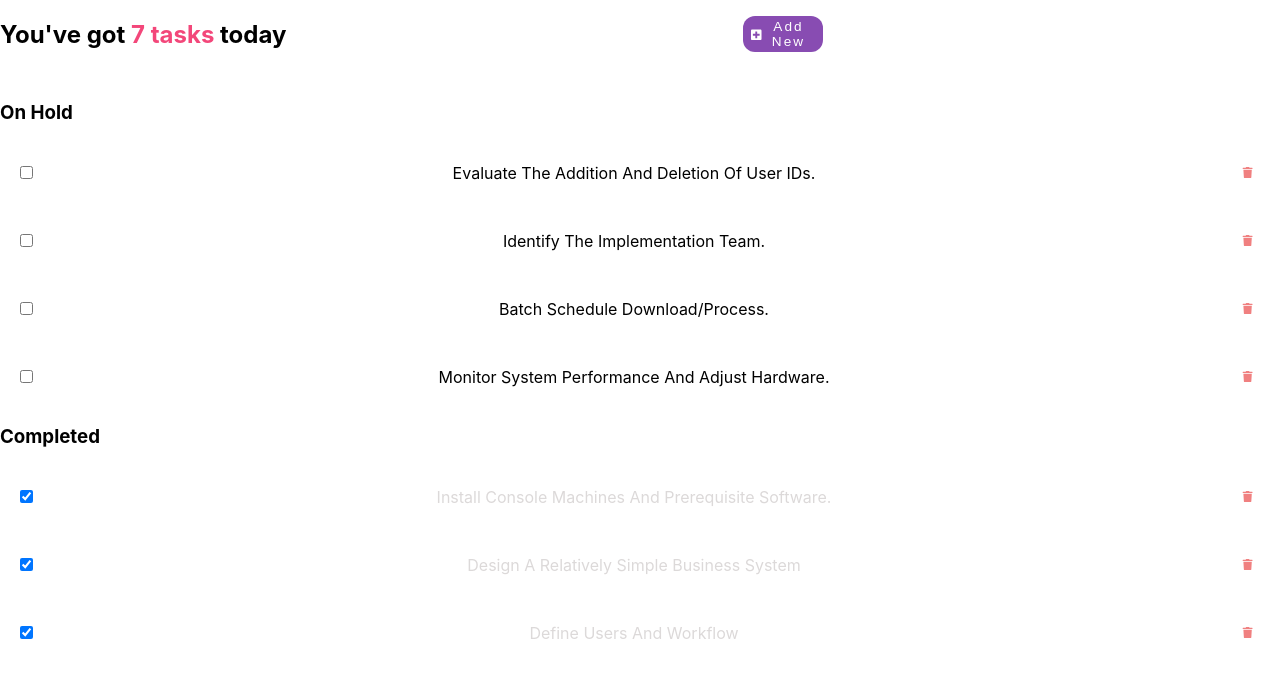
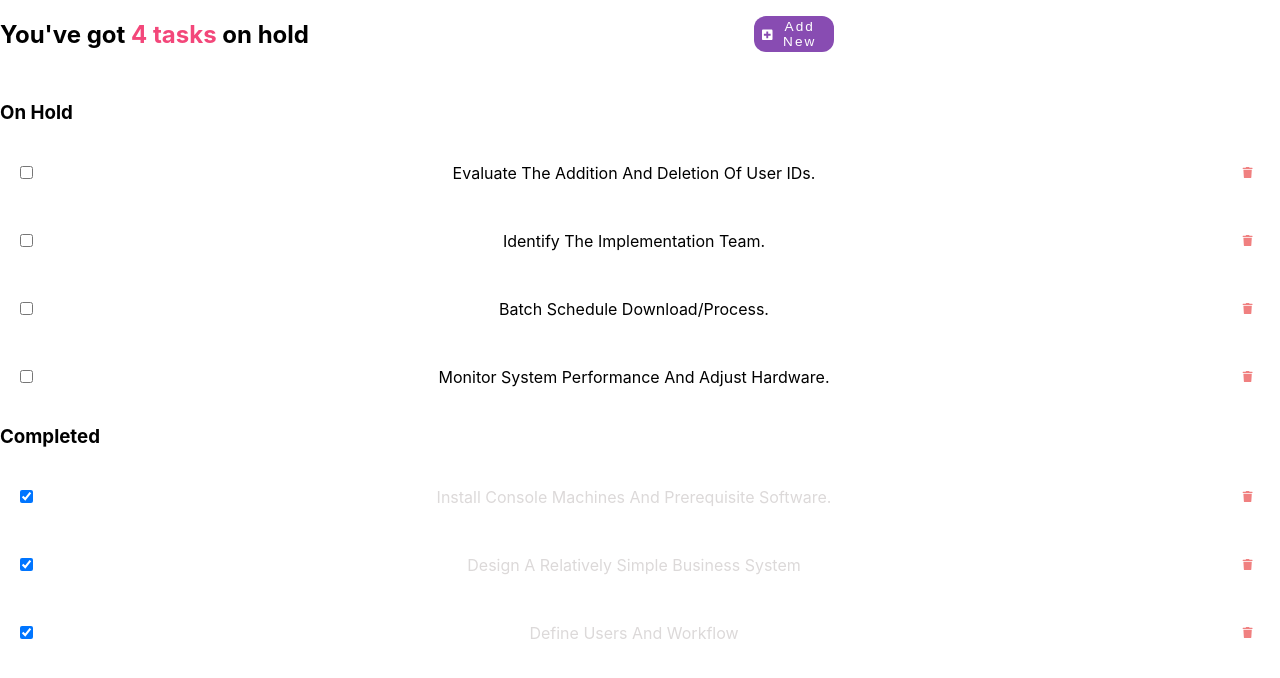
Before and after one commit to sp-95/todo-list-demo, a React (Create React App) app: page / in a window 1280 px wide. Shown: the top 678 px of the page. Built offline with nearby package versions, Linux system fonts and the light colour scheme; data requests are answered from the project's data file.

Commit message:
Feat: Display only counts of tasks on hold

```diff
--- a/src/components/Task.js
+++ b/src/components/Task.js
@@ -25,6 +25,7 @@ const Task = ({ taskData, id = Date.now(), title = "", completed = false }) => {
   const escFunction = useCallback(
     ({ keyCode }) => {
       if (keyCode === 27) {
+        setTaskTitle(title)
         if (!title) dispatch(deleteTask(id))
         else dispatch(isEditing(null))
       }
--- a/src/components/TaskContainer.js
+++ b/src/components/TaskContainer.js
@@ -25,15 +25,25 @@ const TaskContainer = ({ taskData, fetchTasks }) => {
     dispatch(addTask(newTask))
   }
 
+  var onHoldTasks, completedTasks
+  if (tasks.length) {
+    onHoldTasks = tasks.filter(({ completed }) => !completed)
+    completedTasks = tasks.filter(({ completed }) => completed)
+  } else {
+    onHoldTasks = []
+    completedTasks = []
+  }
+
   return (
     <section className="task-container">
       <div className="title">
         <h1>
           You've got{" "}
           <span className="num-tasks">
-            {tasks.length || "No"} task{tasks.length === 1 ? "" : "s"}
+            {onHoldTasks.length || "No"} task
+            {onHoldTasks.length === 1 ? "" : "s"}
           </span>{" "}
-          today
+          on hold
         </h1>
         <button className="add-btn" onClick={handleAdd}>
           <FaPlusSquare /> Add New
@@ -44,17 +54,13 @@ const TaskContainer = ({ taskData, fetchTasks }) => {
       ) : (
         <div className="task-list">
           <h3>On Hold</h3>
-          {tasks.length
-            ? tasks
-                .filter(({ completed }) => !completed)
-                .map(task => <Task key={task.id} {...task} />)
-            : ""}
+          {onHoldTasks.map(task => (
+            <Task key={task.id} {...task} />
+          ))}
           <h3>Completed</h3>
-          {tasks.length
-            ? tasks
-                .filter(({ completed }) => completed)
-                .map(task => <Task key={task.id} {...task} />)
-            : ""}
+          {completedTasks.map(task => (
+            <Task key={task.id} {...task} />
+          ))}
         </div>
       )}
     </section>
```
